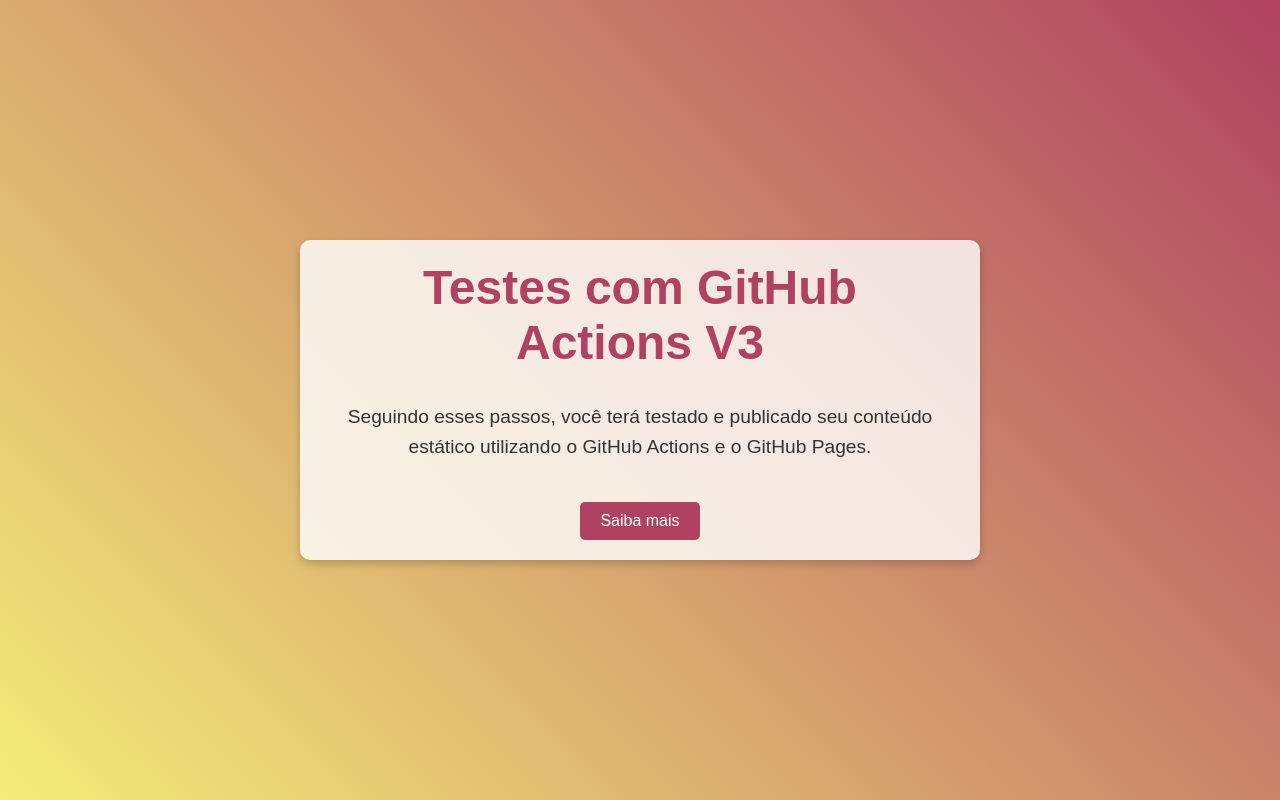
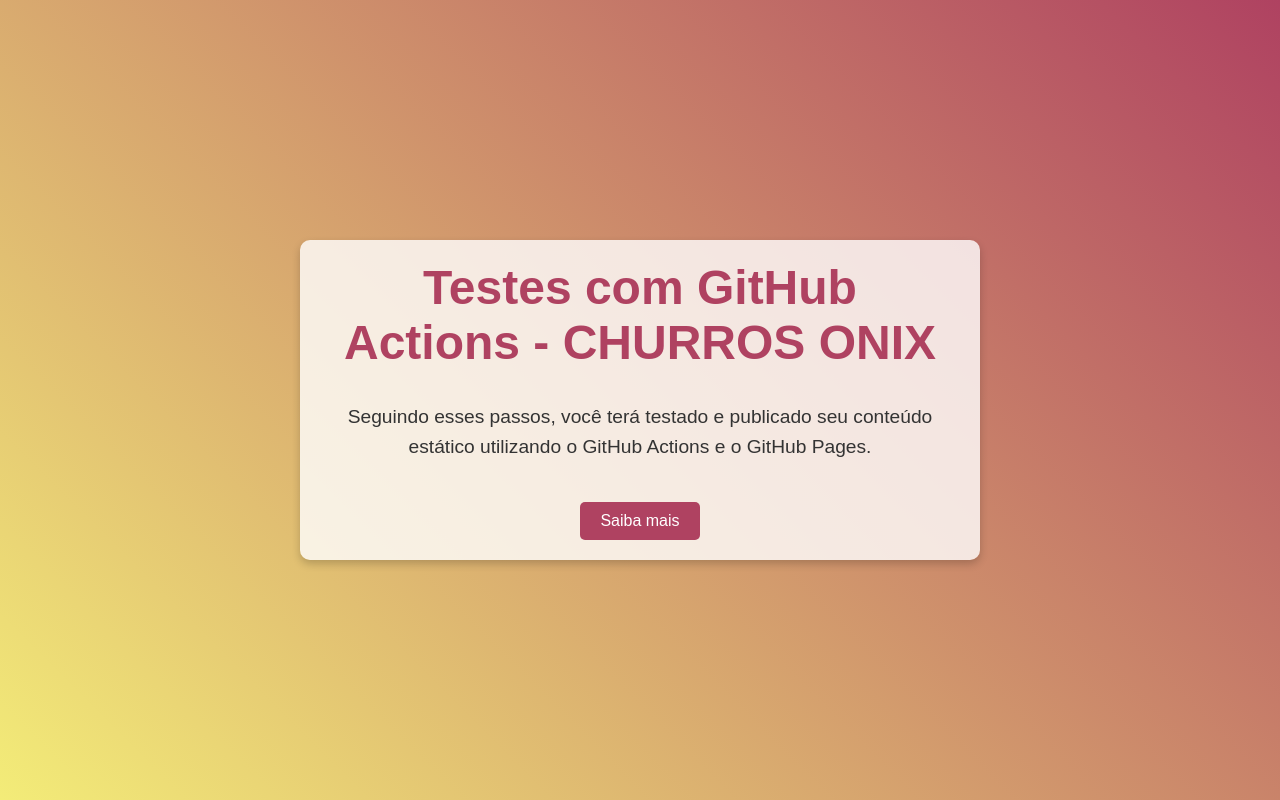
Before and after one commit to almeida-cma/REDES_T11, a plain HTML site: page index.html in a window 1280 px wide. Drawn offline with Linux system fonts and the light colour scheme.

Commit message:
Update index.html

```diff
--- a/index.html
+++ b/index.html
@@ -52,7 +52,7 @@
 </head>
 <body>
   <div class="container">
-    <h1>Testes com GitHub Actions V3</h1>
+    <h1>Testes com GitHub Actions - CHURROS ONIX</h1>
     <p>Seguindo esses passos, você terá testado e publicado seu conteúdo estático utilizando o GitHub Actions e o GitHub Pages.</p>
     <a href="#" class="button">Saiba mais</a>
   </div>
```
